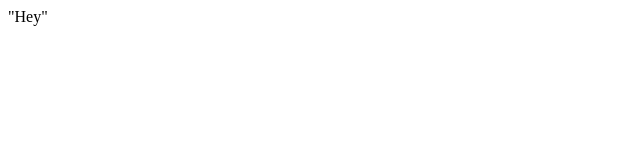
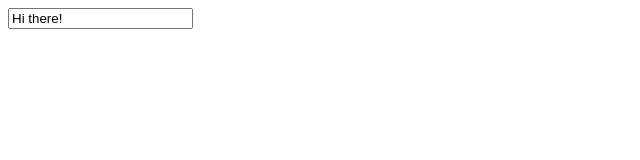
Before and after one commit to janekotovich/TS_lesson_1, a website with bundled scripts: page index.html in a window 1280 px wide. Shown: the whole page, without its empty margins (0-640 px from the left). Built offline with nearby package versions, Linux system fonts and the light colour scheme.

Commit message:
Advanced Types
Type Casting

```diff
--- a/index.html
+++ b/index.html
@@ -9,6 +9,6 @@
     <script src="dist/advancedTypes.js" defer></script>
   </head>
   <body>
-    "Hey"
+    <input type="text" id="user_input" />
   </body>
 </html>
--- a/src/advancedTypes.ts
+++ b/src/advancedTypes.ts
@@ -100,3 +100,14 @@ function moveAnimal(animal: Animal) {
 }
 
 moveAnimal({ type: "bird", flyingSpeed: 123 });
+
+//version 1 - Type Casting
+// const userInputElement = <HTMLInputElement>(
+//   document.getElementById("user_input")!
+// );
+
+//version 2 - Type Casting
+const userInputElement = document.getElementById(
+  "user_input"
+)! as HTMLInputElement;
+userInputElement.value = "Hi there!";
```
